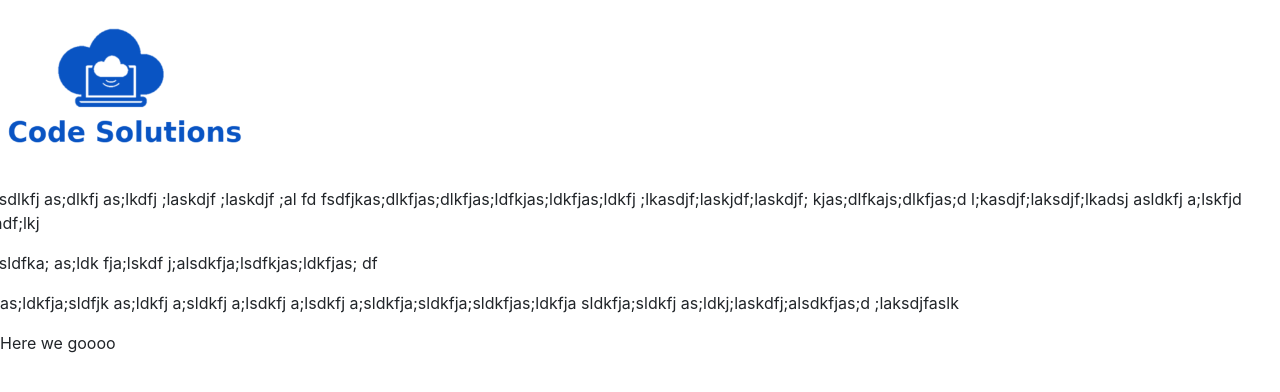
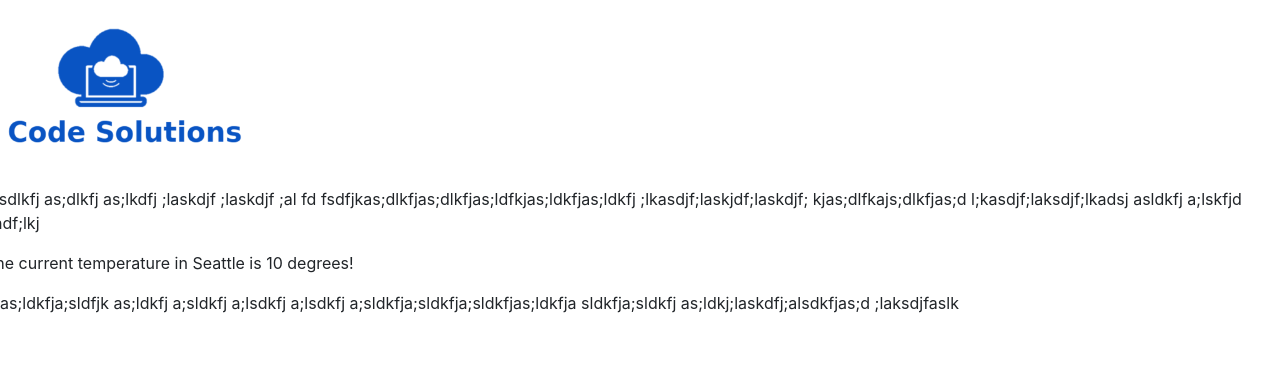
Before and after one commit to devangrose/codesolutionswebsite, a Django app: template templates/landing/index.html in a window 1280 px wide. Shown: the part 113-505 px from the top of the page. Run offline with Django 3.2, Linux system fonts and the light colour scheme; the template is opened without the code that fills it: most values are stand-ins (such as "Sample title", 1, 10 or a date in 2020); some libraries are stand-ins or nearby versions.

Commit message:
Added current weather API

```diff
--- a/static/css/landing.css
+++ b/static/css/landing.css
@@ -2,6 +2,7 @@ body {
 	font-family: 'Titillium Web', sans-serif;
 	margin: 0 auto;
 	background: #d3e4ff;
+	font-size: 20px;
 }
 nav {
 	margin-top: 5px;
--- a/templates/landing/index.html
+++ b/templates/landing/index.html
@@ -11,12 +11,13 @@
 		   <p> a;sdlkfj as;dlkfj as;lkdfj ;laskdjf ;laskdjf ;al fd fsdfjkas;dlkfjas;dlkfjas;ldfkjas;ldkfjas;ldkfj ;lkasdjf;laskjdf;laskdjf; kjas;dlfkajs;dlkfjas;d l;kasdjf;laksdjf;lkadsj asldkfj a;lskfjd sadf;lkj</p>
 	   </div>
 	   <div class="column">
-		   <p>a;sldfka; as;ldk fja;lskdf j;alsdkfja;lsdfkjas;ldkfjas; df</p>
+		   <p>The current temperature in Seattle is {{temp}} degrees!</p>
 	   </div>
 	   </section>
 	   <section class="content">
 		   <p> as;ldkfja;sldfjk as;ldkfj a;sldkfj a;lsdkfj a;lsdkfj a;sldkfja;sldkfja;sldkfjas;ldkfja sldkfja;sldkfj as;ldkj;laskdfj;alsdkfjas;d ;laksdjfaslk</p>
 	   </section>
-	   <p>Here we goooo</p>
+	   <section>
+	   </section>
 </body>
 {% endblock %}
```
Also changed, not shown: landing/views.py (+18 -2 lines).
